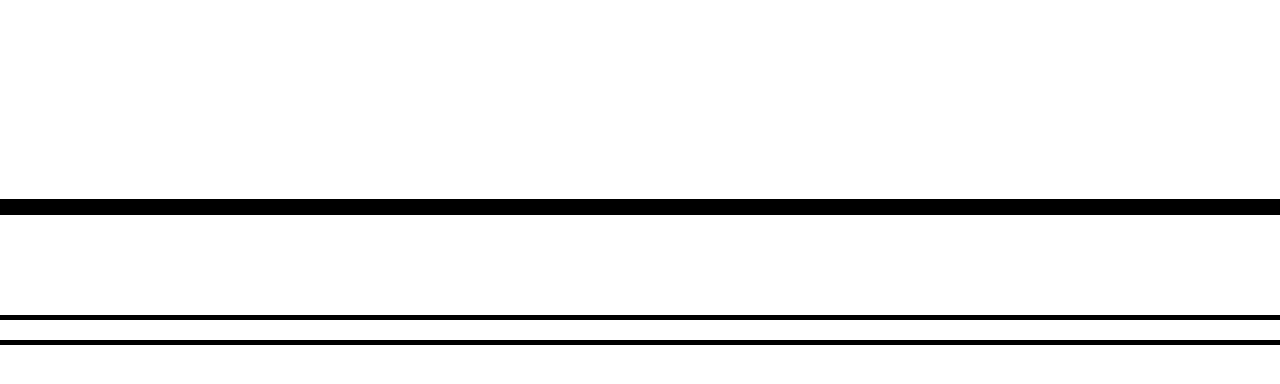
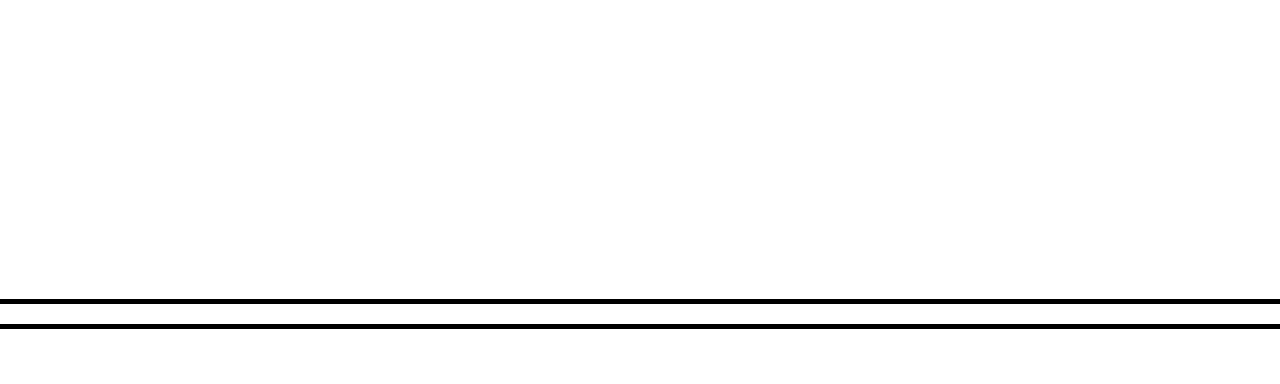
Before and after one commit to Morgan-Ngetich/Phase-1-end-project, a plain HTML site: page index.html in a window 1280 px wide. Shown: the part 356-740 px from the top of the page. Drawn offline with Linux system fonts and the light colour scheme; no server answers.

Commit message:
Removed borders(CSS)

```diff
--- a/css/styles.css
+++ b/css/styles.css
@@ -1,5 +1,4 @@
 * {
-
   font-family: 'Courier New', Courier, monospace;
 }
 
@@ -13,12 +12,10 @@ html{
   display: flex;
   justify-content: center;
   align-items: center;
-
 }
 
 .main-containter {
   text-align: center;
-
 }
 
 .header {
@@ -26,7 +23,6 @@ margin-top: 200px;
 padding: 40px;
 font-size: 70px;
 text-align: center;
-
 }
 
 .header span {
@@ -50,7 +46,6 @@ font-size: 40px;
   flex-wrap: wrap;
   justify-content: center;
   width: 2500px;
-  border: #000 solid 8px;
   background: rgba(133, 202, 194, 0.5);
 
 }
@@ -109,7 +104,6 @@ font-size: 40px;
   opacity: 0;
   transform: translateY(30px);
   transition: 0.5s all;
-
 }
 
 .card:hover .info {
@@ -167,7 +161,6 @@ font-size: 40px;
 .food-card img {
    width: 250px;
   height: 300px;
-
 }
 
 .food-header {
--- a/meal.js
+++ b/meal.js
@@ -28,6 +28,7 @@ document.addEventListener("DOMContentLoaded", () => {
           // Add click event to "ORDER" button
           const orderBtn = card.querySelector('.btn');
           orderBtn.addEventListener('click', function handleOrderBtnClick() {
+
 
 
             fetch(`https://www.themealdb.com/api/json/v1/1/filter.php?c=${category.strCategory}`)
```
